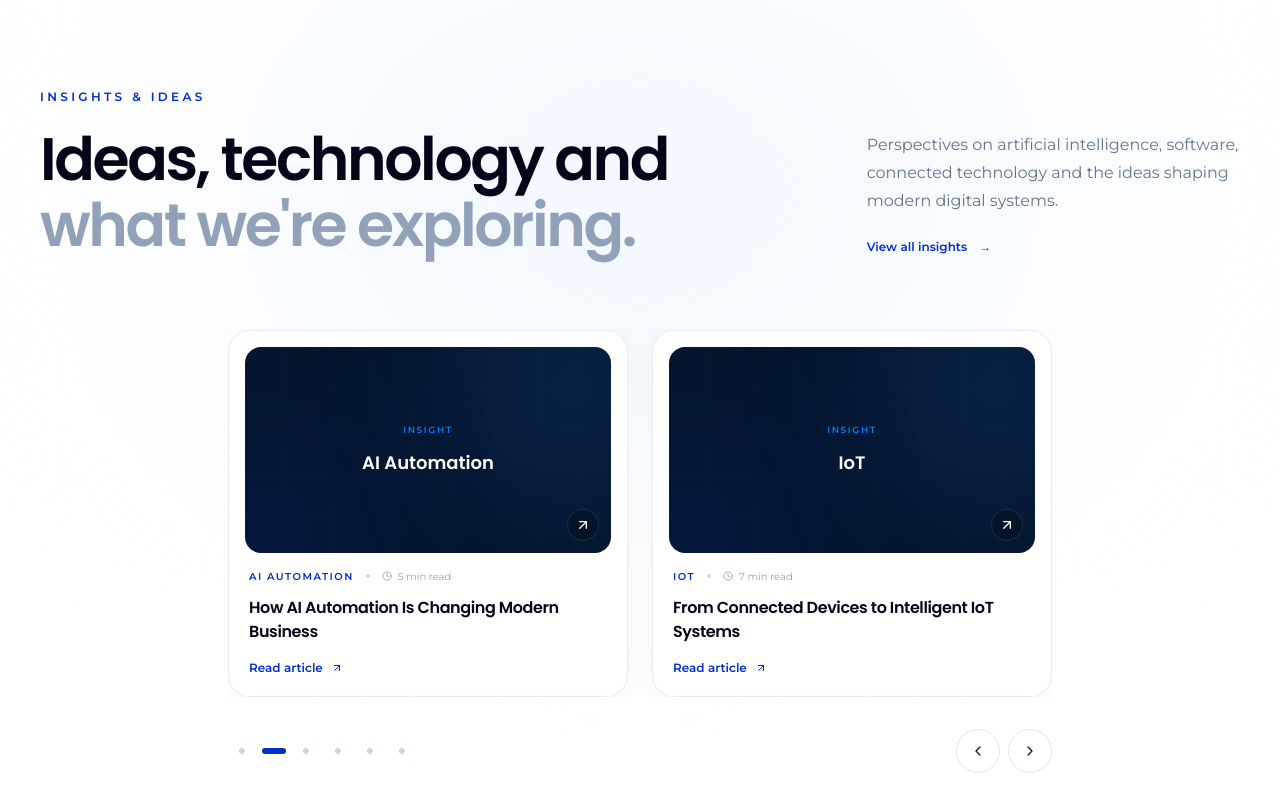
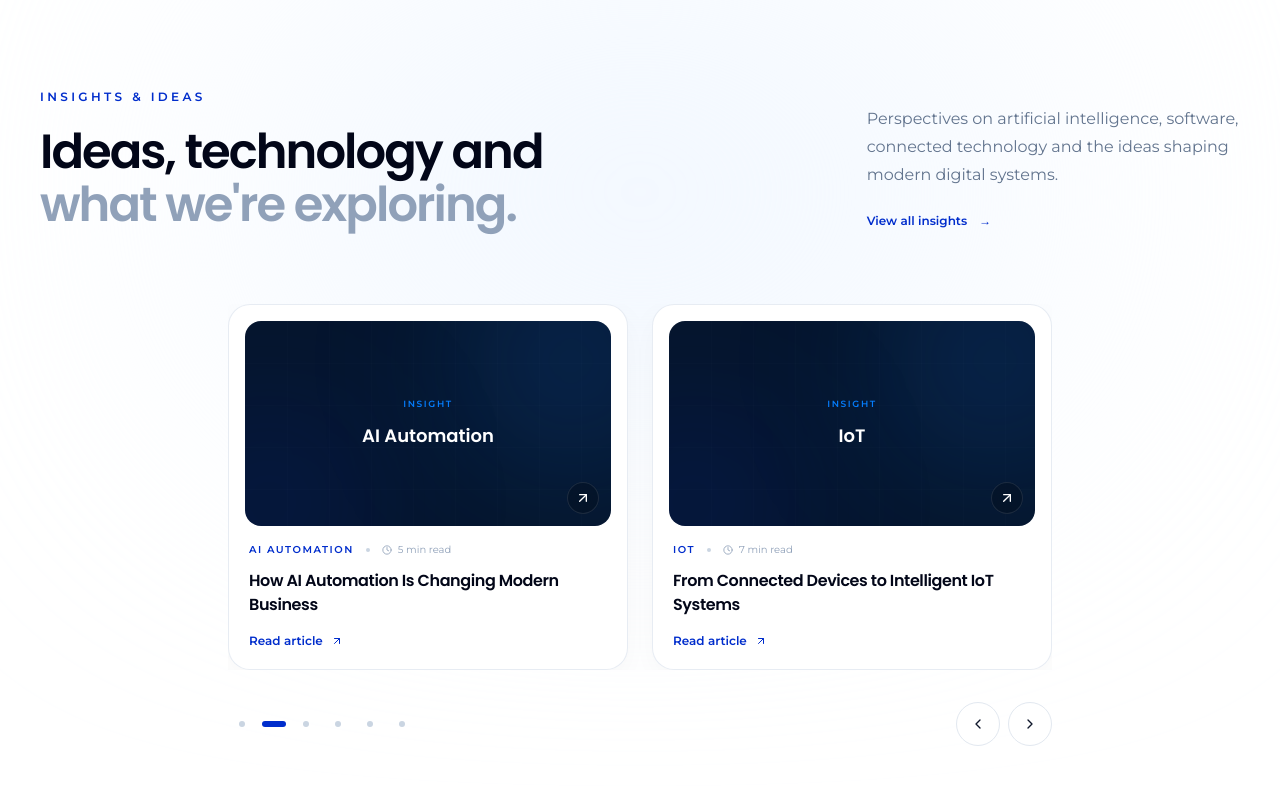
Before and after one commit to aravinthk1504/gendata-techv2, a Next.js app: page /en in a window 1280 px wide. Shown: the part 7300-8112 px from the top of the page. Built offline with nearby package versions, Linux system fonts and the light colour scheme.

Commit message:
Balance Insights desktop typography and card spacing

```diff
--- a/src/sections/home/Insights.jsx
+++ b/src/sections/home/Insights.jsx
@@ -85,7 +85,7 @@ function Insights({ content, lang }) {
               whileInView={{ opacity: 1, y: 0 }}
               viewport={{ once: true }}
               transition={{ delay: 0.08 }}
-              className="mt-5 max-w-4xl font-heading text-4xl font-semibold leading-[1.1] tracking-[-0.04em] text-slate-950 sm:text-5xl lg:text-6xl"
+              className="mt-5 max-w-4xl font-heading text-4xl font-semibold leading-[1.1] tracking-[-0.04em] text-slate-950 sm:text-5xl lg:text-5xl"
             >
               {t("insights.titleLine1")}
               <span className="block text-slate-400">
```
